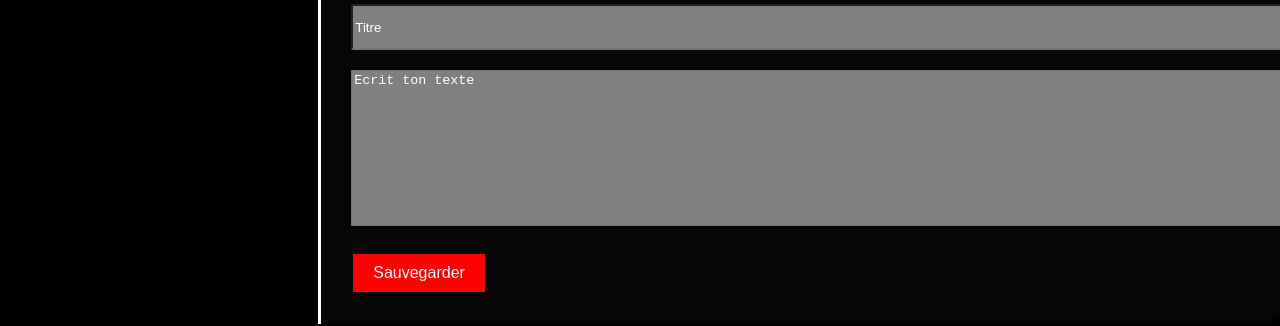
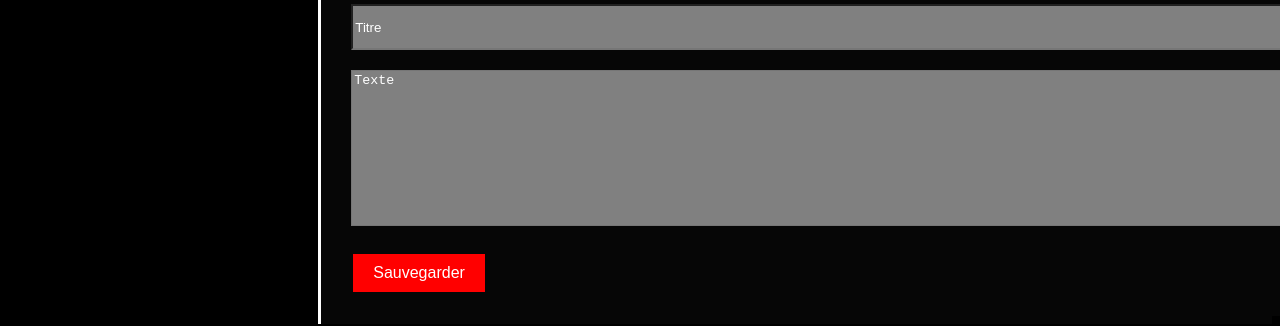
Before and after one commit to BrvAlexis/blocnote, a React (Vite) app: page / in a window 1280 px wide. Shown: the part 484-810 px from the top of the page. Built offline with nearby package versions, Linux system fonts and the light colour scheme.

Commit message:
editnote

```diff
--- a/src/App.jsx
+++ b/src/App.jsx
@@ -17,12 +17,24 @@ function App() {
   };
 
   const handleSave = (note) => {
-    const newNote = { id: Date.now(), ...note };
-    setNotes([newNote, ...notes]);
+    if (selectedNoteId) {
+      handleUpdate(note);
+    } else {
+      const newNote = { id: Date.now(), ...note };
+      setNotes([newNote, ...notes]);
+    }
   };
+
+  const handleUpdate = (note) => {
+    setNotes(notes.map((n) => (n.id === selectedNoteId ? { ...n, ...note } : n)));
+  };
+
 
   const handleDelete = (id) => {
     setNotes(notes.filter(note => note.id !== id));
+    if (id === selectedNoteId) {
+      setSelectedNoteId(null);
+    }
   };
 
   const selectedNote = notes.find((note) => note.id === selectedNoteId);
@@ -34,7 +46,7 @@ function App() {
         </div>
         <div className="note-display">
           {selectedNote && <NoteDisplay note={selectedNote} onDelete={handleDelete} />}
-          {!selectedNote && <MarkdownInput onSave={handleSave} />}
+          <MarkdownInput onSave={handleSave} note={selectedNote} />
         </div>
     </div>
   );
--- a/src/MarkdownInput.jsx
+++ b/src/MarkdownInput.jsx
@@ -1,16 +1,15 @@
-import React, { useState } from 'react';
+import React, { useState, useEffect } from 'react';
 
-function MarkdownInput({ onSave }) {
-    const [title, setTitle] = useState('');
-    const [text, setText] = useState('');
+function MarkdownInput({ onSave, note }) {
+  const [title, setTitle] = useState(note ? note.title : '');
+  const [text, setText] = useState(note ? note.text : '');
 
-    const handleTitleChange = (event) => {
-      setTitle(event.target.value);
-    };
-
-    const handleTextChange = (event) => {
-      setText(event.target.value);
-    };
+  useEffect(() => {
+    if (note) {
+      setTitle(note.title);
+      setText(note.text);
+    }
+  }, [note]);
 
   const handleSaveClick = () => {
     onSave({ title, text });
@@ -20,8 +19,8 @@ function MarkdownInput({ onSave }) {
 
   return (
     <div className="bottom-container">
-        <input className="input-field" value={title} onChange={handleTitleChange} placeholder="Titre" /><br></br>
-        <textarea className="input-field" value={text} onChange={handleTextChange} placeholder="Ecrit ton texte" /><br></br>
+      <input className="input-field " value={title} onChange={(e) => setTitle(e.target.value)} placeholder="Titre" />
+      <textarea className="input-field " value={text} onChange={(e) => setText(e.target.value)} placeholder="Texte" />
       <button onClick={handleSaveClick}>Sauvegarder</button>
     </div>
   );
```
Lines whose indentation alone changed are shown as unchanged.
